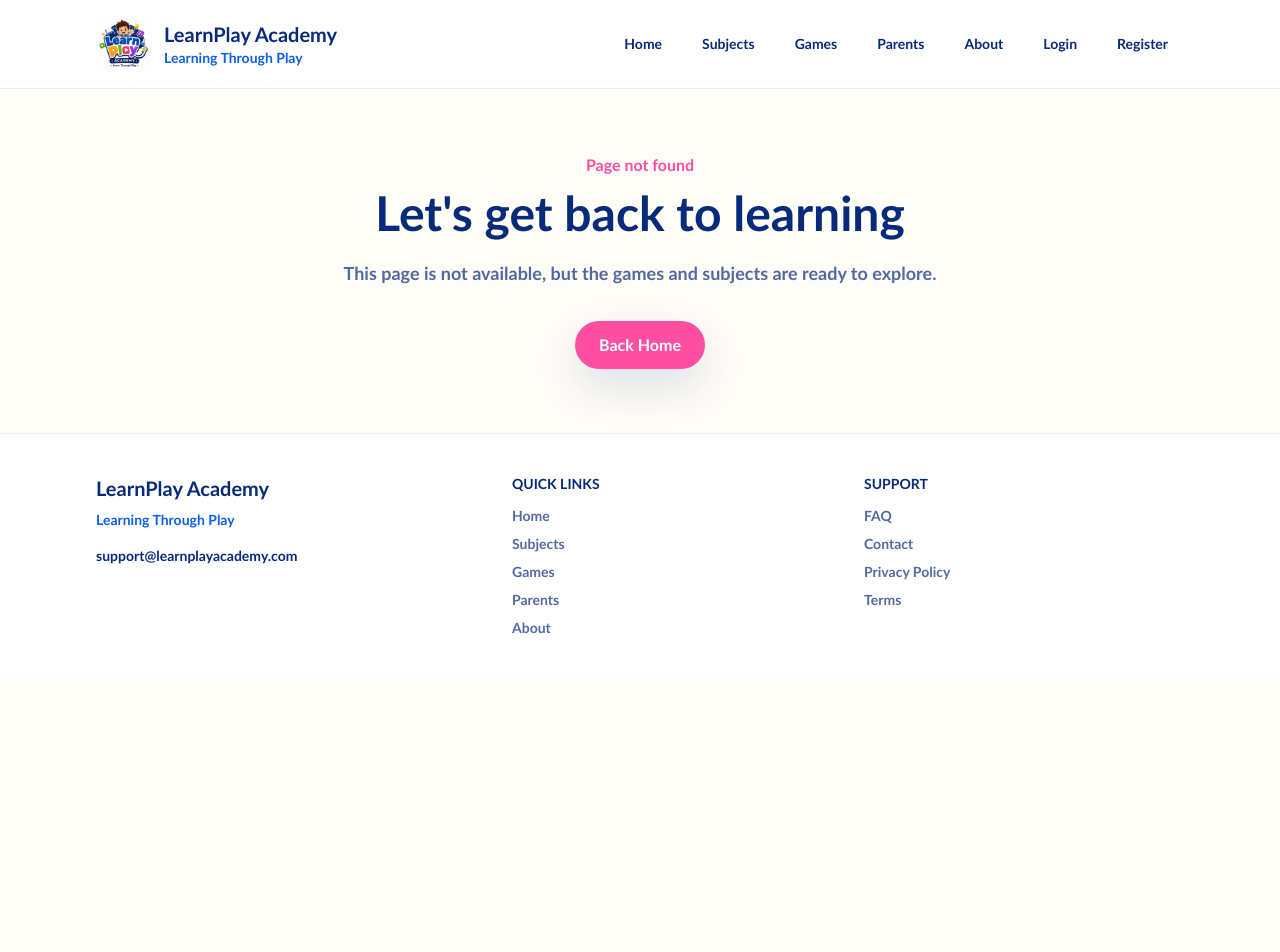
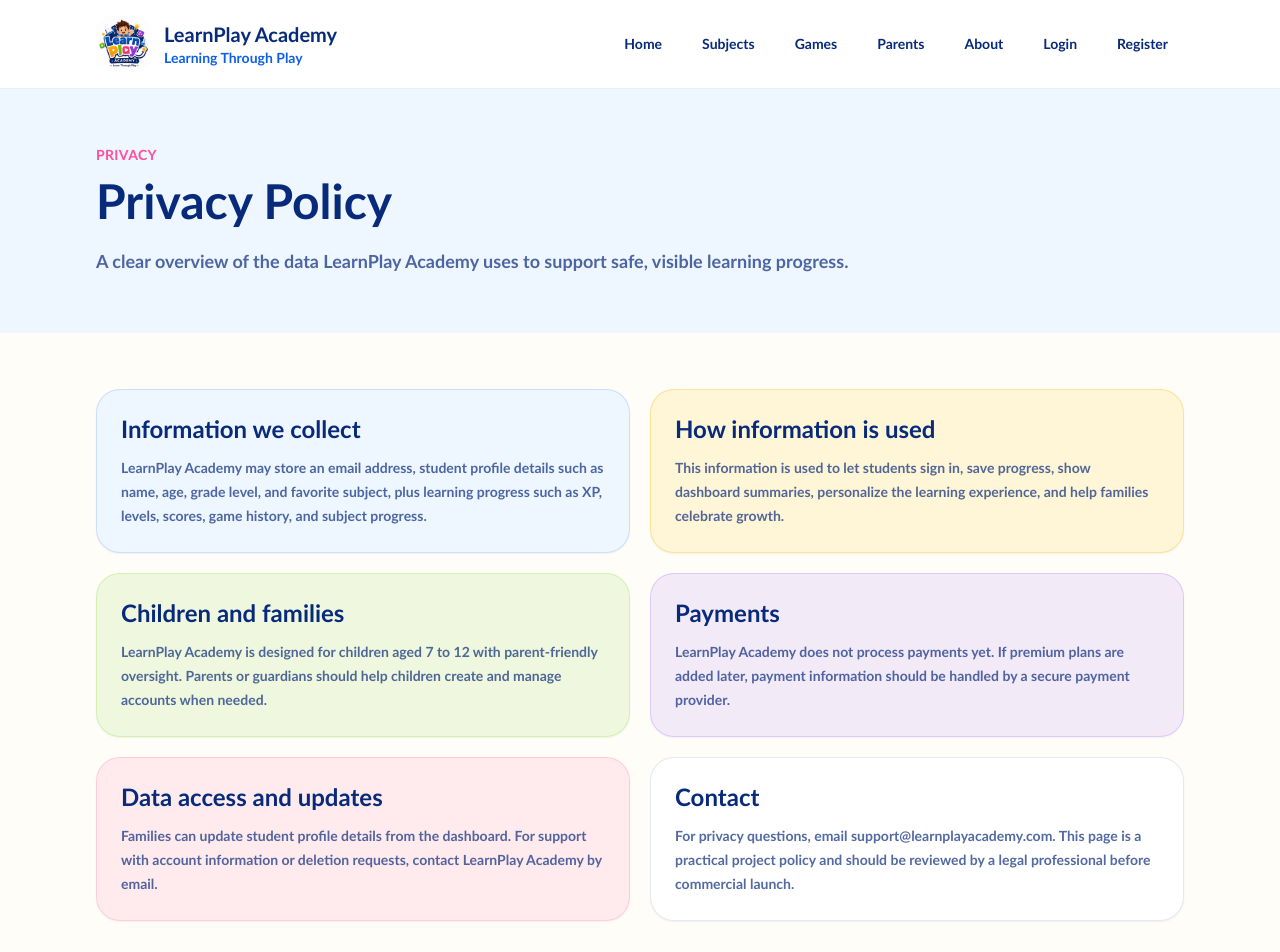
Before and after one commit to Trifarashi3fa/LearnPlayAcademy, a Next.js app: page /privacy in a window 1280 px wide. Before the commit this address had no page. Shown: the top 952 px of the page. Before the commit the page ends 800 px from the top, so only its background shows below. Built offline with nearby package versions, Linux system fonts and the light colour scheme.

Commit message:
Add privacy terms and contact pages

```diff
--- /dev/null
+++ b/app/contact/page.tsx
@@ -0,0 +1,69 @@
+import type { Metadata } from "next";
+import { Button } from "@/components/Button";
+import { Card } from "@/components/Card";
+import { PageLayout, PageSection } from "@/components/PageLayout";
+import { typography } from "@/components/theme";
+
+export const metadata: Metadata = {
+  title: "Contact",
+  description:
+    "Contact LearnPlay Academy for support, privacy questions, account help, and parent enquiries.",
+  openGraph: {
+    title: "Contact LearnPlay Academy",
+    description:
+      "Get support for LearnPlay Academy accounts, progress, and parent questions.",
+  },
+};
+
+const supportTopics = [
+  {
+    title: "Account help",
+    copy: "Questions about login, registration, student profiles, or dashboard access.",
+    tone: "blue" as const,
+  },
+  {
+    title: "Learning support",
+    copy: "Questions about activities, subjects, progress, XP, and rewards.",
+    tone: "green" as const,
+  },
+  {
+    title: "Privacy requests",
+    copy: "Questions about profile details, progress data, or account information.",
+    tone: "yellow" as const,
+  },
+];
+
+export default function ContactPage() {
+  return (
+    <PageLayout
+      eyebrow="Contact"
+      title="How can we help?"
+      description="For LearnPlay Academy support, parent questions, or account help, contact the team by email."
+      heroTone="blue"
+    >
+      <PageSection>
+        <Card tone="white" className="mx-auto max-w-3xl text-center shadow-playful">
+          <h2 className={typography.h3}>Email support</h2>
+          <p className={`mx-auto mt-3 max-w-2xl ${typography.small}`}>
+            Send your question to support@learnplayacademy.com. Include the account
+            email and a short description so support can understand the request.
+          </p>
+          <div className="mt-6">
+            <Button href="mailto:support@learnplayacademy.com" variant="blue">
+              Email LearnPlay Support
+            </Button>
+          </div>
+        </Card>
+
+        <div className="mt-8 grid gap-5 md:grid-cols-3">
+          {supportTopics.map((topic) => (
+            <Card key={topic.title} tone={topic.tone}>
+              <h2 className="text-xl font-black text-ink">{topic.title}</h2>
+              <p className={`mt-3 ${typography.small}`}>{topic.copy}</p>
+            </Card>
+          ))}
+        </div>
+      </PageSection>
+    </PageLayout>
+  );
+}
--- /dev/null
+++ b/app/privacy/page.tsx
@@ -0,0 +1,70 @@
+import type { Metadata } from "next";
+import { Card } from "@/components/Card";
+import { PageLayout, PageSection } from "@/components/PageLayout";
+import { typography } from "@/components/theme";
+
+export const metadata: Metadata = {
+  title: "Privacy Policy",
+  description:
+    "Learn how LearnPlay Academy handles account details, student profiles, XP, scores, and learning progress.",
+  openGraph: {
+    title: "LearnPlay Academy Privacy Policy",
+    description:
+      "A parent-friendly overview of the data LearnPlay Academy uses to support learning progress.",
+  },
+};
+
+const sections = [
+  {
+    title: "Information we collect",
+    copy: "LearnPlay Academy may store an email address, student profile details such as name, age, grade level, and favorite subject, plus learning progress such as XP, levels, scores, game history, and subject progress.",
+    tone: "blue" as const,
+  },
+  {
+    title: "How information is used",
+    copy: "This information is used to let students sign in, save progress, show dashboard summaries, personalize the learning experience, and help families celebrate growth.",
+    tone: "yellow" as const,
+  },
+  {
+    title: "Children and families",
+    copy: "LearnPlay Academy is designed for children aged 7 to 12 with parent-friendly oversight. Parents or guardians should help children create and manage accounts when needed.",
+    tone: "green" as const,
+  },
+  {
+    title: "Payments",
+    copy: "LearnPlay Academy does not process payments yet. If premium plans are added later, payment information should be handled by a secure payment provider.",
+    tone: "purple" as const,
+  },
+  {
+    title: "Data access and updates",
+    copy: "Families can update student profile details from the dashboard. For support with account information or deletion requests, contact LearnPlay Academy by email.",
+    tone: "pink" as const,
+  },
+  {
+    title: "Contact",
+    copy: "For privacy questions, email support@learnplayacademy.com. This page is a practical project policy and should be reviewed by a legal professional before commercial launch.",
+    tone: "white" as const,
+  },
+];
+
+export default function PrivacyPage() {
+  return (
+    <PageLayout
+      eyebrow="Privacy"
+      title="Privacy Policy"
+      description="A clear overview of the data LearnPlay Academy uses to support safe, visible learning progress."
+      heroTone="blue"
+    >
+      <PageSection>
+        <div className="grid gap-5 md:grid-cols-2">
+          {sections.map((section) => (
+            <Card key={section.title} tone={section.tone}>
+              <h2 className={typography.h3}>{section.title}</h2>
+              <p className={`mt-3 ${typography.small}`}>{section.copy}</p>
+            </Card>
+          ))}
+        </div>
+      </PageSection>
+    </PageLayout>
+  );
+}
--- /dev/null
+++ b/app/terms/page.tsx
@@ -0,0 +1,70 @@
+import type { Metadata } from "next";
+import { Card } from "@/components/Card";
+import { PageLayout, PageSection } from "@/components/PageLayout";
+import { typography } from "@/components/theme";
+
+export const metadata: Metadata = {
+  title: "Terms",
+  description:
+    "Read the LearnPlay Academy terms for account use, parent supervision, educational support, and future premium plans.",
+  openGraph: {
+    title: "LearnPlay Academy Terms",
+    description:
+      "Parent-friendly terms for using LearnPlay Academy as a learning support platform.",
+  },
+};
+
+const terms = [
+  {
+    title: "Learning support",
+    copy: "LearnPlay Academy provides practice activities, games, quizzes, rewards, and progress tools. It supports learning but does not guarantee academic outcomes.",
+    tone: "blue" as const,
+  },
+  {
+    title: "Parent supervision",
+    copy: "Parents or guardians are responsible for deciding how children use the platform and for helping younger learners with account access when needed.",
+    tone: "yellow" as const,
+  },
+  {
+    title: "Account use",
+    copy: "Users should provide accurate account information, keep passwords private, and use LearnPlay Academy in a respectful and appropriate way.",
+    tone: "green" as const,
+  },
+  {
+    title: "Progress and rewards",
+    copy: "XP, levels, stars, badges, and scores are designed to encourage practice. They are motivational tools and may change as the platform grows.",
+    tone: "purple" as const,
+  },
+  {
+    title: "Future premium plans",
+    copy: "LearnPlay Academy may add premium access later. Any future paid features should be explained clearly before purchase.",
+    tone: "pink" as const,
+  },
+  {
+    title: "Contact",
+    copy: "For questions about these terms, email support@learnplayacademy.com. These terms should be reviewed by a legal professional before commercial launch.",
+    tone: "white" as const,
+  },
+];
+
+export default function TermsPage() {
+  return (
+    <PageLayout
+      eyebrow="Terms"
+      title="Terms of Use"
+      description="Simple, parent-friendly terms for using LearnPlay Academy as a learning support platform."
+      heroTone="yellow"
+    >
+      <PageSection>
+        <div className="grid gap-5 md:grid-cols-2">
+          {terms.map((term) => (
+            <Card key={term.title} tone={term.tone}>
+              <h2 className={typography.h3}>{term.title}</h2>
+              <p className={`mt-3 ${typography.small}`}>{term.copy}</p>
+            </Card>
+          ))}
+        </div>
+      </PageSection>
+    </PageLayout>
+  );
+}
--- a/components/Footer.tsx
+++ b/components/Footer.tsx
@@ -10,9 +10,9 @@ const quickLinks = [
 
 const supportLinks = [
   { href: "/parents#faq", label: "FAQ" },
-  { href: "mailto:support@learnplayacademy.com", label: "Contact" },
-  { href: "/about#privacy", label: "Privacy Policy" },
-  { href: "/about#terms", label: "Terms" },
+  { href: "/contact", label: "Contact" },
+  { href: "/privacy", label: "Privacy Policy" },
+  { href: "/terms", label: "Terms" },
 ];
 
 export function Footer() {
```
